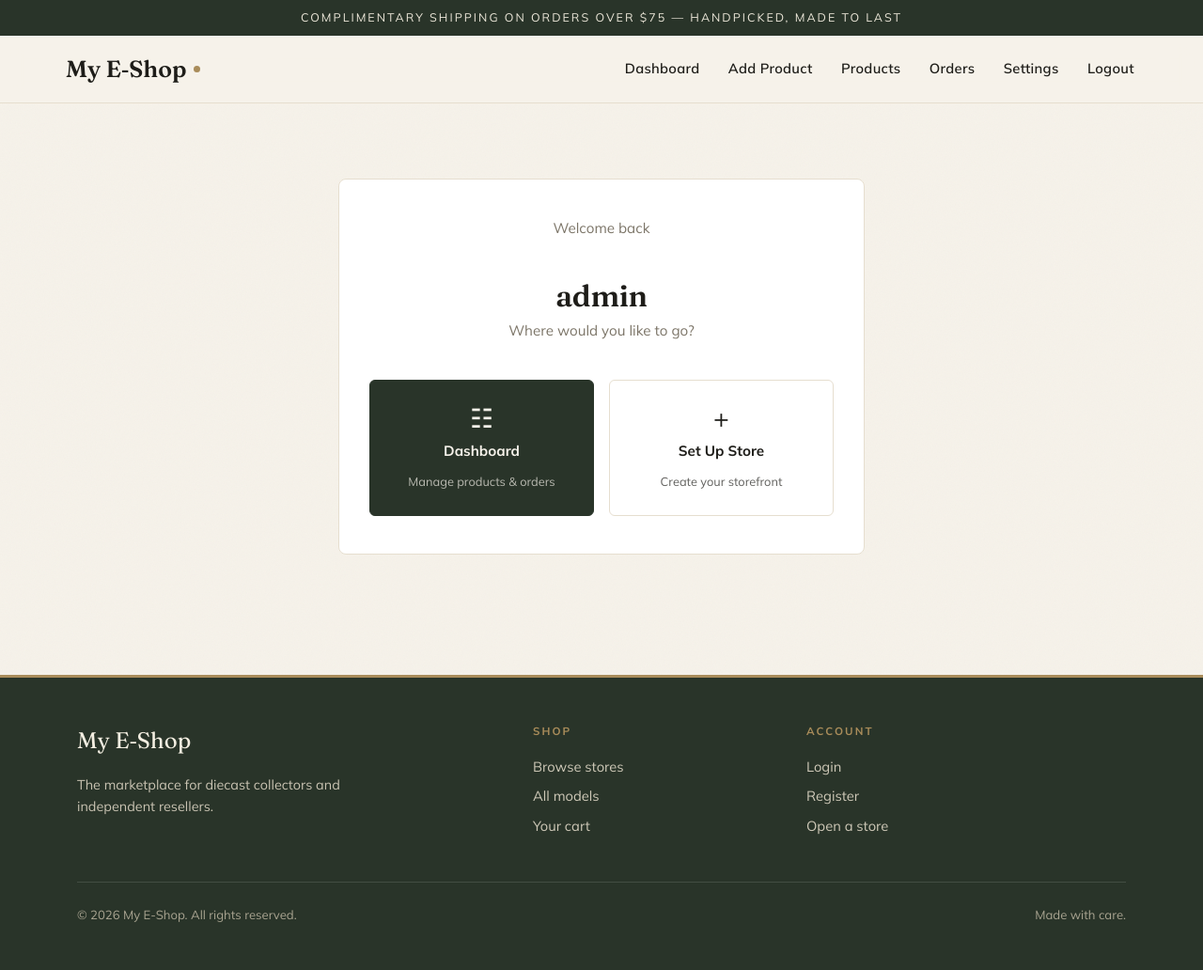
After one commit to geethashankar1/onlinestore, a PHP site: page /seller/welcome.php in a window 1280 px wide. The commit adds this page. Shown: the whole page at 94% size. Run offline with PHP 8.4, Linux system fonts and the light colour scheme; a user stored in the database is signed in; data that the repository does not hold is empty.

Commit message:
feat: post-login choice screen for sellers (dashboard vs storefront)

```diff
--- a/my_eshop/login.php
+++ b/my_eshop/login.php
@@ -36,7 +36,7 @@ if ($_SERVER["REQUEST_METHOD"] == "POST") {
                     $_SESSION['is_admin'] = in_array($user['role'], ['seller', 'super_admin'], true);
 
                     if ($user['role'] === 'seller') {
-                        header("Location: seller/dashboard.php"); exit;
+                        header("Location: seller/welcome.php"); exit;
                     } elseif ($user['role'] === 'super_admin') {
                         header("Location: admin/manage_products.php"); exit;
                     }
--- /dev/null
+++ b/my_eshop/seller/welcome.php
@@ -0,0 +1,77 @@
+<?php
+// seller/welcome.php — post-login choice screen for sellers.
+require_once '../config/db.php';
+
+if (!isset($_SESSION['user_id']) || $_SESSION['role'] !== 'seller') {
+    header('Location: ../login.php'); exit;
+}
+
+require_once '../config/store.php';
+$store       = $active_store;
+$store_slug  = $store ? $store['slug'] : '';
+$store_name  = $store ? htmlspecialchars($store['name']) : '';
+$seller_name = htmlspecialchars($_SESSION['username'] ?? 'Seller');
+
+$page_title = 'Welcome back, ' . $seller_name;
+$nav_mode   = 'seller';
+include '../header.php';
+?>
+
+<style>
+.welcome-wrap{min-height:70vh;display:flex;align-items:center;justify-content:center;padding:3rem 1rem;}
+.welcome-card{background:#fff;border:1px solid var(--line);border-radius:8px;
+  padding:2.5rem 2rem;max-width:560px;width:100%;text-align:center;}
+.welcome-heading{font-family:'Fraunces',serif;font-size:2rem;font-weight:600;
+  color:var(--ink);margin-bottom:.35rem;}
+.welcome-sub{color:var(--muted);font-size:.95rem;margin-bottom:2.5rem;}
+.choice-grid{display:grid;grid-template-columns:1fr 1fr;gap:1rem;}
+@media(max-width:480px){.choice-grid{grid-template-columns:1fr;}}
+.choice-btn{display:flex;flex-direction:column;align-items:center;gap:.6rem;
+  border:1.5px solid var(--line);border-radius:6px;padding:1.6rem 1rem;
+  text-decoration:none;color:var(--ink);transition:border-color .2s,box-shadow .2s;}
+.choice-btn:hover{border-color:var(--brass);box-shadow:var(--shadow);color:var(--ink);}
+.choice-btn.primary{background:var(--green-deep);border-color:var(--green-deep);color:var(--ivory);}
+.choice-btn.primary:hover{color:var(--ivory);border-color:var(--green-deep);opacity:.9;}
+.choice-icon{font-size:1.75rem;line-height:1;}
+.choice-label{font-weight:700;font-size:.95rem;}
+.choice-desc{font-size:.8rem;color:inherit;opacity:.7;}
+.no-store-note{margin-top:2rem;font-size:.85rem;color:var(--muted);}
+</style>
+
+<div class="welcome-wrap">
+  <div class="welcome-card reveal d1">
+    <p class="welcome-sub">Welcome back</p>
+    <h1 class="welcome-heading"><?php echo $seller_name; ?></h1>
+    <p class="welcome-sub">Where would you like to go?</p>
+
+    <div class="choice-grid">
+      <a href="/seller/dashboard.php" class="choice-btn primary">
+        <span class="choice-icon">&#9783;</span>
+        <span class="choice-label">Dashboard</span>
+        <span class="choice-desc">Manage products &amp; orders</span>
+      </a>
+
+      <?php if ($store_slug): ?>
+      <a href="/shop/<?php echo htmlspecialchars($store_slug); ?>" class="choice-btn">
+        <span class="choice-icon">&#127978;</span>
+        <span class="choice-label">My Store</span>
+        <span class="choice-desc"><?php echo $store_name; ?></span>
+      </a>
+      <?php else: ?>
+      <a href="/seller/setup.php" class="choice-btn">
+        <span class="choice-icon">&#43;</span>
+        <span class="choice-label">Set Up Store</span>
+        <span class="choice-desc">Create your storefront</span>
+      </a>
+      <?php endif; ?>
+    </div>
+
+    <?php if ($store_slug): ?>
+    <p class="no-store-note">
+      Your store URL: <a href="/shop/<?php echo htmlspecialchars($store_slug); ?>" style="color:var(--brass-deep);">/shop/<?php echo htmlspecialchars($store_slug); ?></a>
+    </p>
+    <?php endif; ?>
+  </div>
+</div>
+
+<?php include '../footer.php'; $conn->close(); ?>
```
